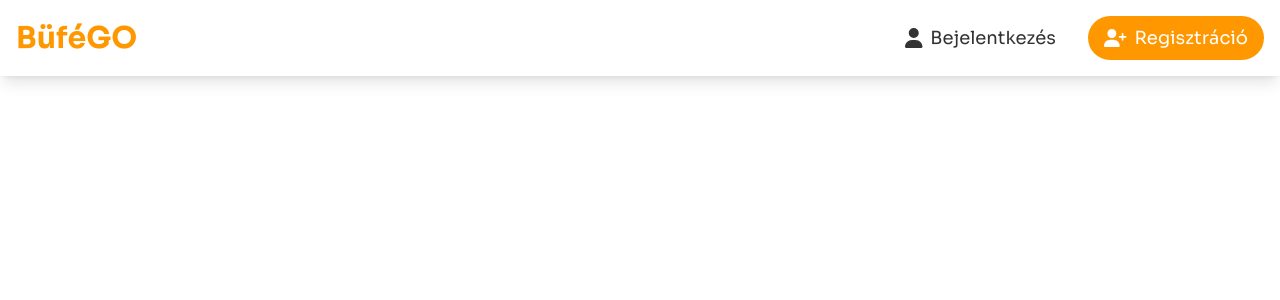
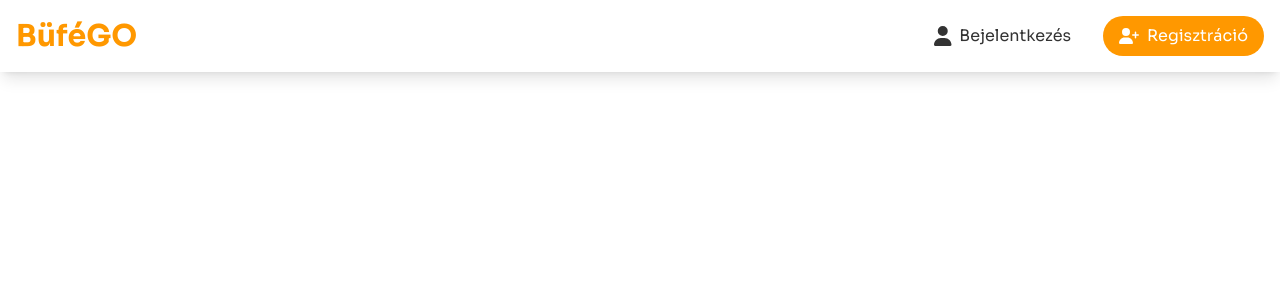
Before and after one commit to bencewokk/bufego, a React (Vite) app in the folder frontend/: page / in a window 1280 px wide. Shown: the top 300 px of the page. Built offline with nearby package versions, Linux system fonts and the light colour scheme; a web font is replaced by a local one.

Commit message:
Smaller texts in Navbar

```diff
--- a/frontend/src/components/landing/Navbar.tsx
+++ b/frontend/src/components/landing/Navbar.tsx
@@ -13,7 +13,7 @@ export const Navbar = () => {
           <div className="flex items-center gap-4 md:gap-8">
             <a
               href="/login"
-              className="text-[var(--text)] transition-colors text-lg flex items-center gap-2"
+              className="text-[var(--text)] transition-colors text-md flex items-center gap-2"
               aria-label="Bejelentkezés"
             >
               <FontAwesomeIcon
@@ -25,7 +25,7 @@ export const Navbar = () => {
             <a
               href="/register"
               className="bg-[var(--primary)] text-[var(--background)] px-4 py-2 rounded-full
-                           hover:bg-[var(--primary-light)] transition-colors text-lg
+                           hover:bg-[var(--primary-light)] transition-colors text-md
                            flex items-center justify-center gap-2"
               aria-label="Regisztráció"
             >
```
